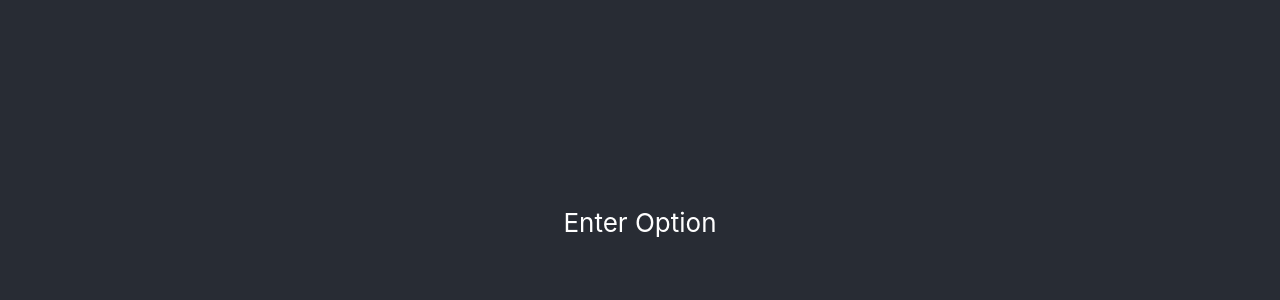
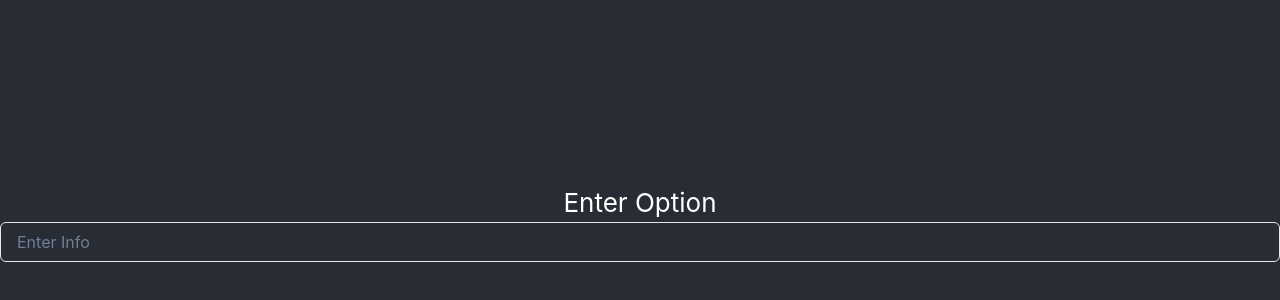
Before and after one commit to CharleeBrown/EntryApp, a React (Create React App) app: page / in a window 1280 px wide. Shown: the part 178-478 px from the top of the page. Built offline with nearby package versions, Linux system fonts and the light colour scheme.

Commit message:
added Chakra parts

```diff
--- a/src/App.js
+++ b/src/App.js
@@ -2,7 +2,7 @@ import logo from './logo.svg';
 import './App.css';
 import * as React from "react";
 import {ChakraProvider} from '@chakra-ui/react';
-import { Box, Center, Image, Flex, Badge, Text } from "@chakra-ui/react";
+import { Input, Text } from "@chakra-ui/react";
 
 
 function App() {
@@ -10,10 +10,8 @@ function App() {
     <ChakraProvider>
     <div className="App">
       <header className="App-header">
-        <p>
-          Enter Option
-        </p>
-        <Text />
+        <Text>Enter Option</Text>
+        <Input placeholder="Enter Info" />
       </header>
     </div>
     </ChakraProvider>
```
